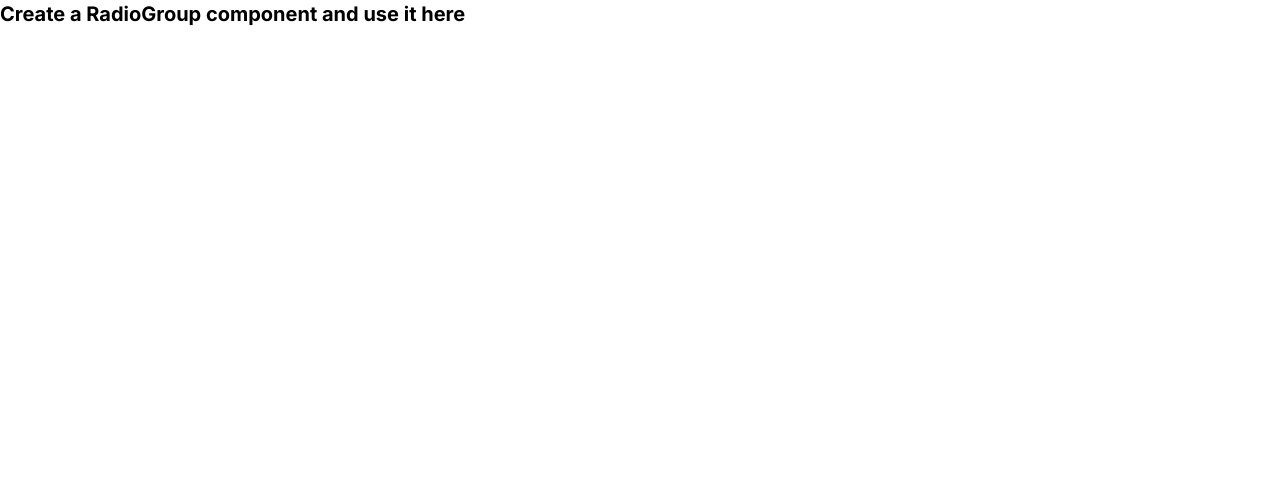
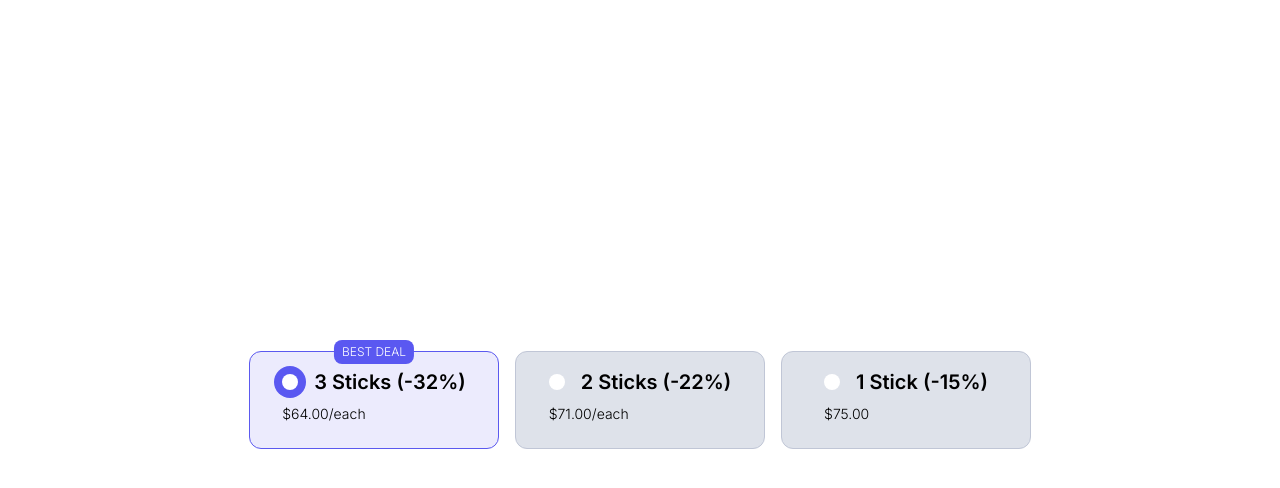
Before and after one commit to zain-adtracktiv/frontend-test, a Next.js app: page / in a window 1280 px wide. Shown: the top 488 px of the page. Built offline with nearby package versions, Linux system fonts and the light colour scheme.

Commit message:
Implementing Radio Group Component

```diff
--- /dev/null
+++ b/app/components/RadioGroup/index.tsx
@@ -0,0 +1,60 @@
+import React from "react";
+
+interface RadioGroupProps {
+  options: {
+    value: string;
+    label: string;
+    discount: string;
+    price: string;
+    bestDeal?: boolean;
+  }[];
+  selectedOption: string;
+  onChange: (value: string) => void;
+}
+
+const RadioGroup = ({ options, selectedOption, onChange }: RadioGroupProps) => {
+  return (
+    <div className="flex flex-wrap items-center justify-center">
+      {options.map((option) => (
+        <label
+          key={option.value}
+          className={`relative flex flex-col items-center justify-center m-2 w-[250px] p-4 border rounded-xl cursor-pointer ${
+            selectedOption === option.value
+              ? "bg-[#ECEBFD] border-[#5B59EF]"
+              : "bg-[#DEE2EA] border-[#C0C6D6]"
+          }`}
+        >
+          <input
+            type="radio"
+            name="radioGroup"
+            value={option.value}
+            checked={selectedOption === option.value}
+            onChange={() => onChange(option.value)}
+            className="absolute opacity-0"
+          />
+          <div>
+            <div className="flex items-center">
+              <div
+                className={`w-[16px] h-[16px] bg-white rounded-full ${
+                  selectedOption === option.value ? "ring-8 ring-[#5A58F1]" : ""
+                } mr-4`}
+              />
+              <p className="font-semibold">
+                {option.label} {option.discount}
+              </p>
+            </div>
+            <span className="block text-sm font-light py-2">
+              {option.price}
+            </span>
+          </div>
+          {option.bestDeal && (
+            <span className="absolute top-[-12px] left-1/2 transform -translate-x-1/2 bg-[#5A58F1] text-xs px-2 py-1 rounded-lg text-white font-[300]">
+              BEST DEAL
+            </span>
+          )}
+        </label>
+      ))}
+    </div>
+  );
+};
+export default RadioGroup;
--- a/app/page.tsx
+++ b/app/page.tsx
@@ -1,7 +1,30 @@
+"use client";
+
+import { useState } from "react";
+import RadioGroup from "./components/RadioGroup";
+
 export default function Home() {
+  const [selectedOption, setSelectedOption] = useState("3");
+
+  const options = [
+    {
+      value: "3",
+      label: "3 Sticks",
+      discount: "(-32%)",
+      price: "$64.00/each",
+      bestDeal: true,
+    },
+    { value: "2", label: "2 Sticks", discount: "(-22%)", price: "$71.00/each" },
+    { value: "1", label: "1 Stick", discount: "(-15%)", price: "$75.00" },
+  ];
+
   return (
-    <div className="text-xl font-bold">
-      Create a RadioGroup component and use it here
+    <div className="text-xl font-bold h-screen w-screen flex items-center justify-center">
+      <RadioGroup
+        options={options}
+        selectedOption={selectedOption}
+        onChange={setSelectedOption}
+      />
     </div>
   );
 }
```
